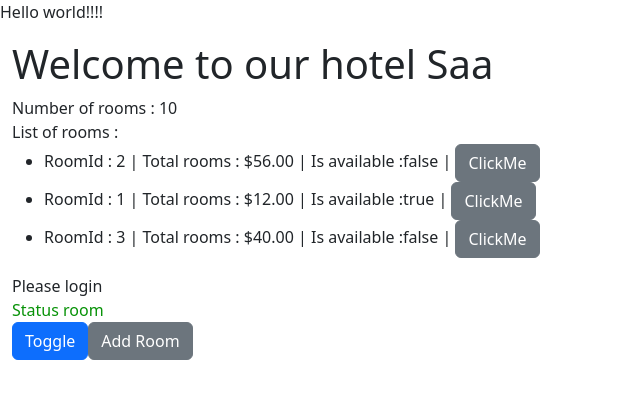
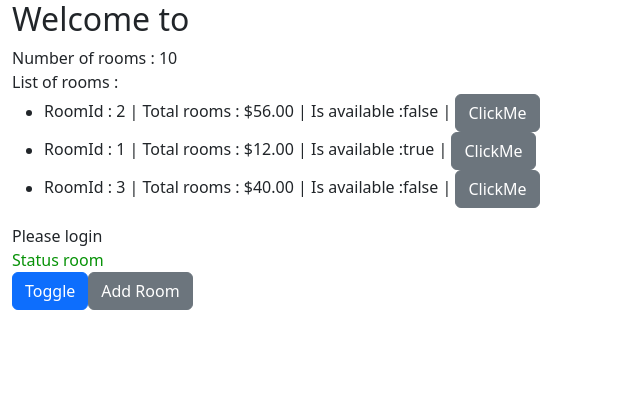
Before and after one commit to MohammedDevX/Learn-angular, an Angular app: page / in a window 1280 px wide. Shown: the top 398 px of the page, without its empty margins (0-640 px from the left). Built offline with nearby package versions, Linux system fonts and the light colour scheme.

Commit message:
Explain how you can use child comp in mother comp using @ViewChild

```diff
--- a/src/app/app.html
+++ b/src/app/app.html
@@ -1,6 +1,6 @@
 <main class="main">
   <div class="content">
-    <p>Hello world!!!!</p>
+    <!-- <p>Hello world!!!!</p> -->
     <app-rooms></app-rooms>
   </div>
 </main>
--- /dev/null
+++ b/src/app/header/header.html
@@ -0,0 +1 @@
+<h2>Welcome to {{title}}</h2>
--- /dev/null
+++ b/src/app/header/header.ts
@@ -0,0 +1,11 @@
+import { Component } from '@angular/core';
+
+@Component({
+  selector: 'app-header',
+  imports: [],
+  templateUrl: './header.html',
+  styleUrl: './header.css',
+})
+export class Header {
+  title: string = '';
+}
--- a/src/app/rooms/rooms-list/rooms-list.ts
+++ b/src/app/rooms/rooms-list/rooms-list.ts
@@ -89,13 +89,13 @@ export class RoomsList {
     // - currentValue
     // - previousValue
     // - firstChange
-    console.log(changes);
-    console.log(changes["rooms"].currentValue[0]); // This is how you can access to
+    // console.log(changes);
+    // console.log(changes["rooms"].currentValue[0]); // This is how you can access to
     // console.log(changes["hotelName"].currentValue);
   }
 
   // This method is called each time there is an event in mother or shild comp
   ngDoCheck() {
-    console.log("checked ");
+    // console.log("checked ");
   }
 }
--- a/src/app/rooms/rooms.html
+++ b/src/app/rooms/rooms.html
@@ -1,7 +1,8 @@
 <div class="container-fluid">
   <!-- This is the interpolation, to display data from class -->
   <!-- For ex slice pipe filter the element by adding 2 params : from - to -->
-  <h1>Welcome to our hotel {{hotelName | slice:0:3}}</h1>
+  <!-- <h1>Welcome to our hotel {{hotelName | slice:0:3}}</h1> -->
+  <app-header></app-header>
 
   <!-- The element going to be hidden when the property binding is true -->
   <div [hidden]="availableRoom">
--- a/src/app/rooms/rooms.ts
+++ b/src/app/rooms/rooms.ts
@@ -1,12 +1,13 @@
-import { Component, OnChanges, SimpleChanges } from '@angular/core';
+import { Component, ViewChild } from '@angular/core';
 import { IRooms } from './irooms';
 import { CommonModule } from '@angular/common';
 import { RoomsList } from './rooms-list/rooms-list';
+import { Header } from '../header/header';
 
 @Component({
   selector: 'app-rooms',
   standalone: true,
-  imports: [CommonModule, RoomsList],
+  imports: [CommonModule, RoomsList, Header],
   templateUrl: './rooms.html',
   styleUrl: './rooms.css',
 })
@@ -56,8 +57,9 @@ export class Rooms {
 
   // This is is the method that is called after constructor and before rendering the comp
   ngOnInit(): void {
-    console.log("init value");
+    // console.log("init value");
     // this.increase();
+    // console.log(this.header);
   }
 
   selectedRoom!: IRooms; // N.B : Whene you want to initialize an attribut you must to pass
@@ -83,8 +85,15 @@ export class Rooms {
     - ngOnInit() : In this stage we define what the comp should have before rendering the comp
     - ngOnChanges() : This fucntion is authorized only in comps that have @Input
     N.B : ngOnChanges is called before ngOnInit, after that its called every time there is a change
-    - ngOnDoCheck() : This method is called each time there is an event in mother or shild comp
+    - ngDoCheck() : This method is called each time there is an event in mother or shild comp
     N.B : In the most cases we dont use it
+    N.B : Never implement ngOnChanges and ngDoCheck in the same comp
+    - @ViewChild and ngAfterViewInit() :
+      -- @ViewChild => Instance child comp in mother comp, so you can use that object here
+      -- ngAfterViewInit() => We have ngOnInit stage came before rendering the view so if we display the
+        instanciated object in this stage, the value of object is undefined, so that why we have
+        ngAfterViewInit() stage, called after rendering the view, so in this stage we can handl te object
+      - ngAfterViewChecked() : Like the previous one, but this is called in every detected event
   */
 
     // ChangeDetection.onPush exemple :
@@ -96,4 +105,18 @@ export class Rooms {
       // this.roomList = [...this.roomList, this.rooms];
       console.log(this.roomList);
     }
+
+    list = new Array();
+    @ViewChild(Header/*, {static: true}*/) header!: Header; // If we made this option : {static: true}, the object
+    // going to be ready to be used, by default its false
+
+    ngAfterViewInit() {
+      console.log(this.header);
+      // this.header.title = "Saada";
+    }
+
+    ngAfterViewChecked() {
+      // this.header.title = "Saada";
+      console.log(this.header)
+    }
 }
```
Also changed, not shown: src/app/header/header.css (added), 1 other file (tests, documents, lock files or other folders).
